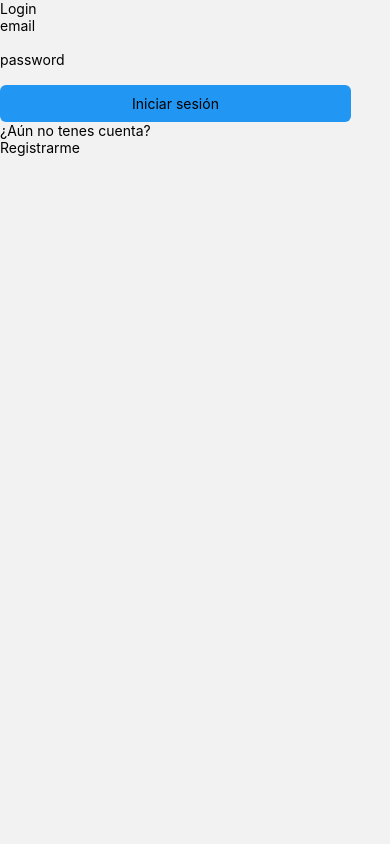
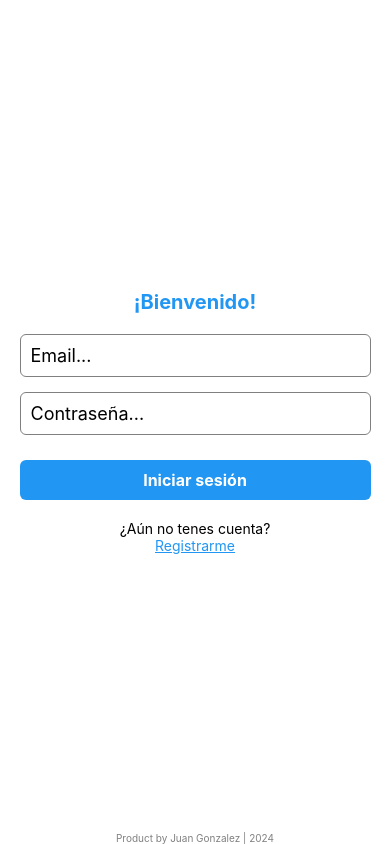
Before and after one commit to JuanGonzalezJr11/react-native-coderhouse, a React Native app: screen / in a window 390 px wide. Built offline with nearby package versions, Linux system fonts and the light colour scheme.

Commit message:
Mejor manejo de validaciones

```diff
--- a/components/inputForm.jsx
+++ b/components/inputForm.jsx
@@ -1,6 +1,7 @@
 import { StyleSheet, Text, View } from 'react-native'
 import React, { useState } from 'react'
 import { TextInput } from 'react-native-web'
+import { colors } from '../constants/colors'
 
 const InputForm = ({
     label,
@@ -15,15 +16,16 @@ const InputForm = ({
     }
   return (
     <View style={styles.container}>
-      <Text style={styles.subtitle}>{label}</Text>
+      {/* <Text style={styles.subtitle}>{label}</Text> */}
       <TextInput
-        style={styles.input}
+        style={error ? styles.inputError : styles.input}
         value={input}
         onChangeText={onChangeText}
         secureTextEntry={isSecure}
+        placeholder={label}
       />
       {error ?
-        <Text style={styles.error}>
+        <Text style={styles.textError}>
             {error}
         </Text>
         : null
@@ -35,5 +37,38 @@ const InputForm = ({
 export default InputForm
 
 const styles = StyleSheet.create({
+  container: {
+    alignItems: "center",
+    width: "90%"
+  },
+  subtitle: {
 
+  },
+  input: {
+    fontSize: 18,
+    borderColor: colors.gray,
+    borderWidth: 1,
+    borderRadius: 6,
+    marginTop: 10,
+    margin: 5,
+    padding: 10,
+    color: colors.black,
+    width: "100%"
+  },
+  inputError: {
+    fontSize: 18,
+    borderColor: colors.error,
+    borderWidth: 1,
+    borderRadius: 6,
+    marginTop: 10,
+    margin: 5,
+    padding: 10,
+    color: colors.black,
+    width: "100%"
+  },
+  textError: {
+    color: colors.error,
+    fontSize: 12,
+    fontWeight: 'bold'
+  }
 })
--- a/components/login.jsx
+++ b/components/login.jsx
@@ -5,15 +5,18 @@ import SubmitButton from './submitButton'
 import { useSignInMutation } from '../services/authService'
 import { useDispatch } from 'react-redux'
 import { setUser } from '../features/userSlice'
+import { colors } from '../constants/colors'
+import { signInSchema } from '../validations/authSchema'
 
 const Login = ({ navigation }) => {
     const [triggerSignIn, result] = useSignInMutation()
-    const [email, setEmail] = useState()
-    const [password, setPassword] = useState()
+    const [email, setEmail] = useState("")
+    const [errorMail, setErrorMail] = useState("")
+    const [password, setPassword] = useState("")
+    const [errorPassword, setErrorPassword] = useState("")
     const dispatch = useDispatch()
     useEffect(() => {
-        if(result.isSuccess) {
-            console.log(result)
+        if (result.isSuccess) {
             dispatch(
                 setUser({
                     email: result.data.email,
@@ -21,33 +24,72 @@ const Login = ({ navigation }) => {
                 })
             )
         }
+        else if(result.isError) {
+            let message = result.error.data.error.message
+            message = message.split(" ")[0]
+            switch (message) {
+                case "TOO_MANY_ATTEMPTS_TRY_LATER":
+                    setErrorPassword("Ha ingresado la contraseña mal demasiadas veces")
+                    break;
+                case "INVALID_LOGIN_CREDENTIALS":
+                    setErrorPassword("La contraseña ingresada es incorrecta")
+                    break;
+                default:
+                    break;
+            }
+        }
     }, [result])
     const onSubmit = () => {
+        try {
+            setErrorMail("")
+            setErrorPassword("")
+            const validation = signInSchema.validateSync({ email, password }, { abortEarly: false })
             triggerSignIn({ email, password })
+        } catch (error) {
+            error.inner.forEach(e => {
+                switch (e.path) {
+                    case "email":
+                        setErrorMail(e.message)
+                        break;
+                    case "password":
+                        setErrorPassword(e.message)
+                        break;
+                    default:
+                        break;
+                }
+            })
+        }
     }
     return (
         <View style={styles.mainContainer}>
             <View style={styles.container}>
-                <Text style={styles.title}>Login</Text>
+                <Text style={styles.title}>¡Bienvenido!</Text>
+                <View style={styles.inputContainer}>
                     <InputForm
-                    label={"email"}
+                        label={"Email..."}
                         onChange={setEmail}
-                    error={""}
+                        error={errorMail}
                     />
                     <InputForm
-                    label={"password"}
+                        label={"Contraseña..."}
                         onChange={setPassword}
-                    error={""}
+                        error={errorPassword}
                         isSecure={true}
                     />
+                </View>
                 <SubmitButton
                     onPress={onSubmit}
                     title="Iniciar sesión"
                 />
+                <View>
                     <Text style={styles.text}>¿Aún no tenes cuenta?</Text>
                     <Pressable onPress={() => navigation.navigate('Signup')}>
                         <Text style={styles.subLink}>Registrarme</Text>
                     </Pressable>
+                </View>
+            </View>
+            <View style={styles.footer}>
+                <Text style={styles.productBy}>Product by Juan Gonzalez | 2024</Text>
             </View>
         </View>
     )
@@ -56,5 +98,43 @@ const Login = ({ navigation }) => {
 export default Login
 
 const styles = StyleSheet.create({
-
+    mainContainer: {
+        flex: 1,
+        position: 'relative',
+        justifyContent: 'center',
+        backgroundColor: colors.white
+    },
+    container: {
+        alignItems: "center",
+        gap: 10,
+    },
+    inputContainer: {
+        width: "100%",
+        alignItems: 'center'
+    },
+    title: {
+        fontSize: 20,
+        color: colors.primary,
+        fontWeight: "bold"
+    },
+    text: {
+        textAlign: "center"
+    },
+    subLink: {
+        textDecorationLine: 'underline',
+        color: colors.primary,
+        textAlign: "center"
+    },
+    footer: {
+        position: 'absolute',
+        backgroundColor: colors.white,
+        bottom: 0,
+        left: 0,
+        right: 0,
+        alignItems: 'center'
+    },
+    productBy: {
+        fontSize: 10,
+        color: colors.gray
+    }
 })
--- a/components/order.jsx
+++ b/components/order.jsx
@@ -1,6 +1,5 @@
-import { FlatList, StyleSheet, Text, View } from "react-native";
+import { FlatList, StyleSheet, View } from "react-native";
 import React from "react";
-import dataOrder from "../data/order.json";
 import OrderItem from "./orderItem";
 import { useGetOrderByUserQuery } from "../services/shopService";
 import { useSelector } from "react-redux";
--- a/components/signup.jsx
+++ b/components/signup.jsx
@@ -1,11 +1,11 @@
 import { Pressable, StyleSheet, Text, View } from 'react-native'
-import React, { useEffect, useState } from 'react'
+import React, { useState } from 'react'
 import InputForm from './inputForm'
 import SubmitButton from './submitButton'
 import { useDispatch } from 'react-redux'
 import { useSignUpMutation } from '../services/authService'
-import { setUser } from '../features/userSlice'
 import { signUpSchema } from '../validations/authSchema'
+import { colors } from '../constants/colors'
 
 const Signup = ({ navigation }) => {
     const [email, setEmail] = useState("")
@@ -16,68 +16,67 @@ const Signup = ({ navigation }) => {
     const [errorConfirmPassword, setErrorConfirmPassword] = useState("")
     const dispatch = useDispatch()
     const [triggerSignUp, result] = useSignUpMutation()
-    // useEffect(() => {
-    //     if(result.isSuccess) {
-    //         dispatch(
-    //             setUser({
-    //                 email: result.data.email,
-    //                 idToken: result.data.idToken
-    //             })
-    //         )
-    //     }
-    // }, [result])
     const onSubmit = () => {
         try {
             setErrorMail("")
             setErrorPassword("")
             setErrorConfirmPassword("")
-            const validation = signUpSchema.validateSync({email, password, confirmPassword})
+            const validation = signUpSchema.validateSync({email, password, confirmPassword}, { abortEarly: false })
             triggerSignUp({email, password, returnSecureToken: true})
         } catch (error) {
-            switch (error) {
+            error.inner.forEach(e => {
+                switch (e.path) {
                     case "email":
-                    setErrorMail(error.message)
+                        setErrorMail(e.message)
                         break;
                     case "password":
-                    setErrorPassword(error.message)
+                        setErrorPassword(e.message)
                         break;
                     case "confirmPassword":
-                    setErrorConfirmPassword(error.message)
+                        setErrorConfirmPassword(e.message)
                         break;
                     default:
                         break;
                 }
+            })
         }
     }
     return (
         <View style={styles.mainContainer}>
             <View style={styles.container}>
                 <Text style={styles.title}>Creación de cuenta</Text>
+                <View style={styles.inputContainer}>
                     <InputForm
-                    label={"email"}
+                        label={"Email..."}
                         onChange={setEmail}
                         error={errorMail}
                     />
                     <InputForm
-                    label={"contraseña"}
+                        label={"Contraseña..."}
                         onChange={setPassword}
                         error={errorPassword}
                         isSecure={true}
                     />
                     <InputForm
-                    label={"confirmar contraseña"}
+                        label={"Confirmar contraseña..."}
                         onChange={setConfirmPassword}
                         error={errorConfirmPassword}
                         isSecure={true}
                     />
+                </View>
                 <SubmitButton
                     onPress={onSubmit}
                     title="Registrarme"
                 />
+                <View>
                     <Text style={styles.text}>¿Ya tienes una cuenta?</Text>
                     <Pressable onPress={() => navigation.navigate('Login')}>
                         <Text style={styles.subLink}>Logearme</Text>
                     </Pressable>
+                </View>
+            </View>
+            <View style={styles.footer}>
+                <Text style={styles.productBy}>Product by Juan Gonzalez | 2024</Text>
             </View>
         </View>
     )
@@ -86,5 +85,42 @@ const Signup = ({ navigation }) => {
 export default Signup
 
 const styles = StyleSheet.create({
-
+    mainContainer: {
+        flex: 1,
+        justifyContent: 'center',
+        backgroundColor: colors.white
+    },
+    container: {
+        alignItems: "center",
+        gap: 10,
+    },
+    inputContainer: {
+        width: "100%",
+        alignItems: 'center'
+    },
+    title: {
+        fontSize: 20,
+        color: colors.primary,
+        fontWeight: "bold"
+    },
+    text: {
+        textAlign: "center"
+    },
+    subLink: {
+        textDecorationLine: 'underline',
+        color: colors.primary,
+        textAlign: "center"
+    },
+    footer: {
+        position: 'absolute',
+        backgroundColor: colors.white,
+        bottom: 0,
+        left: 0,
+        right: 0,
+        alignItems: 'center'
+    },
+    productBy: {
+        fontSize: 10,
+        color: colors.gray
+    }
 })
--- a/components/submitButton.jsx
+++ b/components/submitButton.jsx
@@ -21,5 +21,11 @@ const styles = StyleSheet.create({
         justifyContent: 'center',
         width: "90%",
         padding: 10,
+        margin: 10
+    },
+    text: {
+      color: colors.white,
+      fontSize: 16,
+      fontWeight: "bold"
     }
 })
--- a/validations/authSchema.js
+++ b/validations/authSchema.js
@@ -11,3 +11,11 @@ export const signUpSchema = object().shape({
         .oneOf([ref("password"), null], "La contraseña debe ser la misma que ingresó anteriormente")
         .required("Debe reingresar su contraseña")
 })
+
+export const signInSchema = object().shape({
+    email: string()
+        .required("Debe ingresar el email")
+        .email("El email ingresado no pertenece a una cuenta existente"),
+    password: string()
+        .required("Debe ingresar la contraseña")
+})
```
Lines whose indentation alone changed are shown as unchanged.
